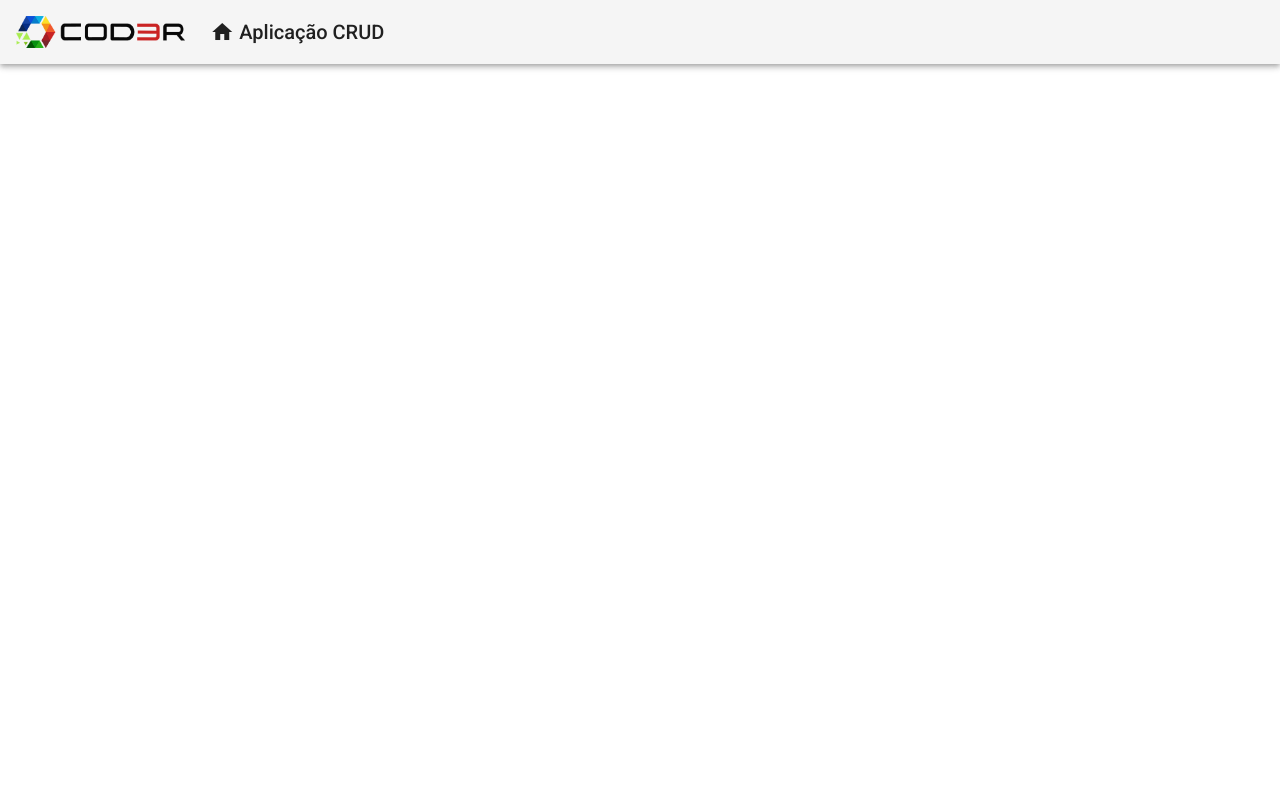
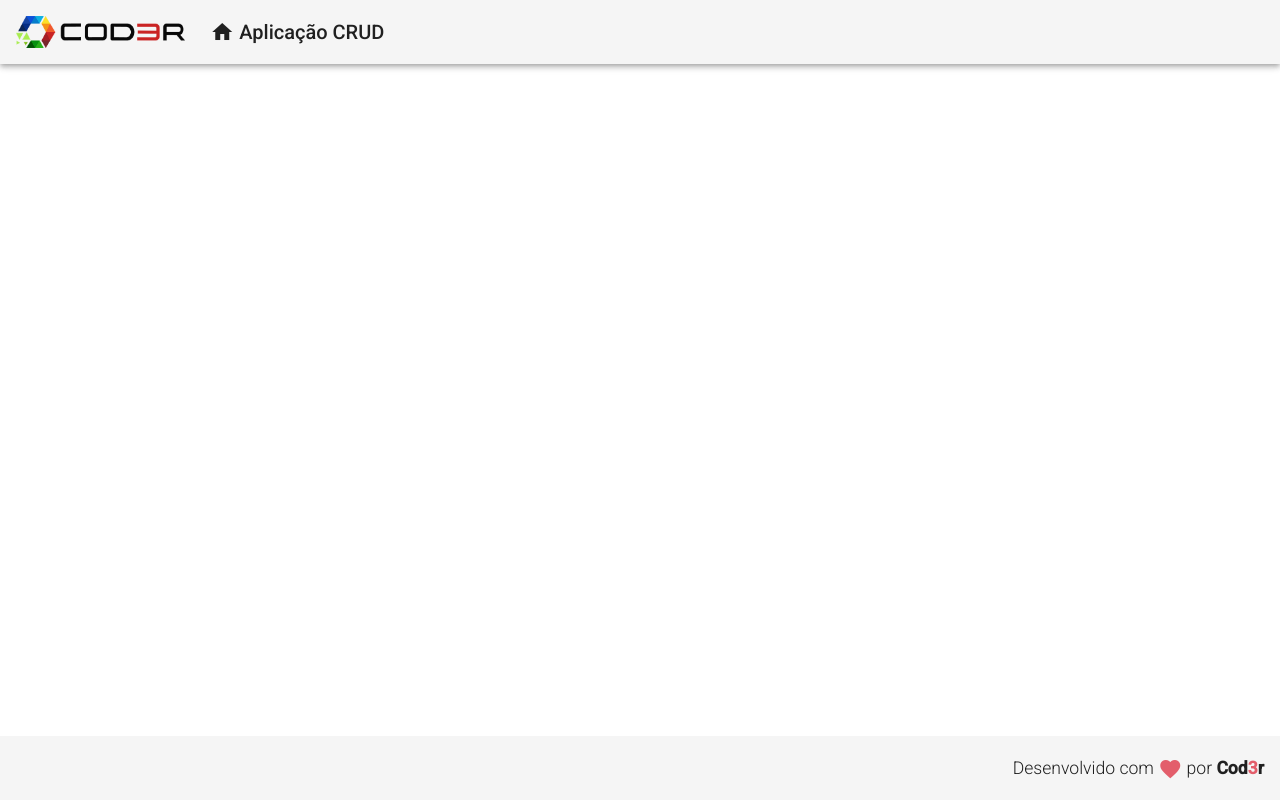
Before and after one commit to jeffersonramos/cod3r-angular-crud, an Angular app in the folder frontend/: page / in a window 1280 px wide. Built offline with nearby package versions, Linux system fonts and the light colour scheme.

Commit message:
Adiciona o componente footer

```diff
--- a/frontend/src/app/app-component.html
+++ b/frontend/src/app/app-component.html
@@ -1 +1,2 @@
 <app-header></app-header>
+<app-footer></app-footer>
--- a/frontend/src/app/app.module.ts
+++ b/frontend/src/app/app.module.ts
@@ -7,11 +7,13 @@
 import { HeaderComponent } from './components/template/header/header.component';
 
 import { MatToolbarModule } from '@angular/material/toolbar';
+import { FooterComponent } from './components/template/footer/footer.component';
 
 @NgModule({
   declarations: [
     AppComponent,
-    HeaderComponent
+    HeaderComponent,
+    FooterComponent
   ],
   imports: [
     BrowserModule,
--- /dev/null
+++ b/frontend/src/app/components/template/footer/footer.component.css
@@ -0,0 +1,12 @@
+.footer {
+    position: fixed;
+    bottom: 0;
+
+    display: flex;
+    justify-content: flex-end;
+}
+
+.footer > span {
+    font-size: 1.1rem;
+    font-weight: 300;
+}
--- /dev/null
+++ b/frontend/src/app/components/template/footer/footer.component.html
@@ -0,0 +1,9 @@
+<mat-toolbar class="footer">
+    <span>
+        Desenvolvido com
+        <i class="material-icons red v-middle">
+            favorite
+        </i>
+        por <strong>Cod<span class="red">3</span>r</strong>
+    </span>
+</mat-toolbar>
--- /dev/null
+++ b/frontend/src/app/components/template/footer/footer.component.ts
@@ -0,0 +1,15 @@
+import { Component, OnInit } from '@angular/core';
+
+@Component({
+  selector: 'app-footer',
+  templateUrl: './footer.component.html',
+  styleUrls: ['./footer.component.css']
+})
+export class FooterComponent implements OnInit {
+
+  constructor() { }
+
+  ngOnInit(): void {
+  }
+
+}
--- a/frontend/src/styles.css
+++ b/frontend/src/styles.css
@@ -2,3 +2,11 @@
 
 html, body { height: 100%; }
 body { margin: 0; font-family: Roboto, "Helvetica Neue", sans-serif; }
+
+.red {
+    color: rgb(227, 94, 107);
+}
+
+.v-middle {
+    vertical-align: middle;
+}
```
